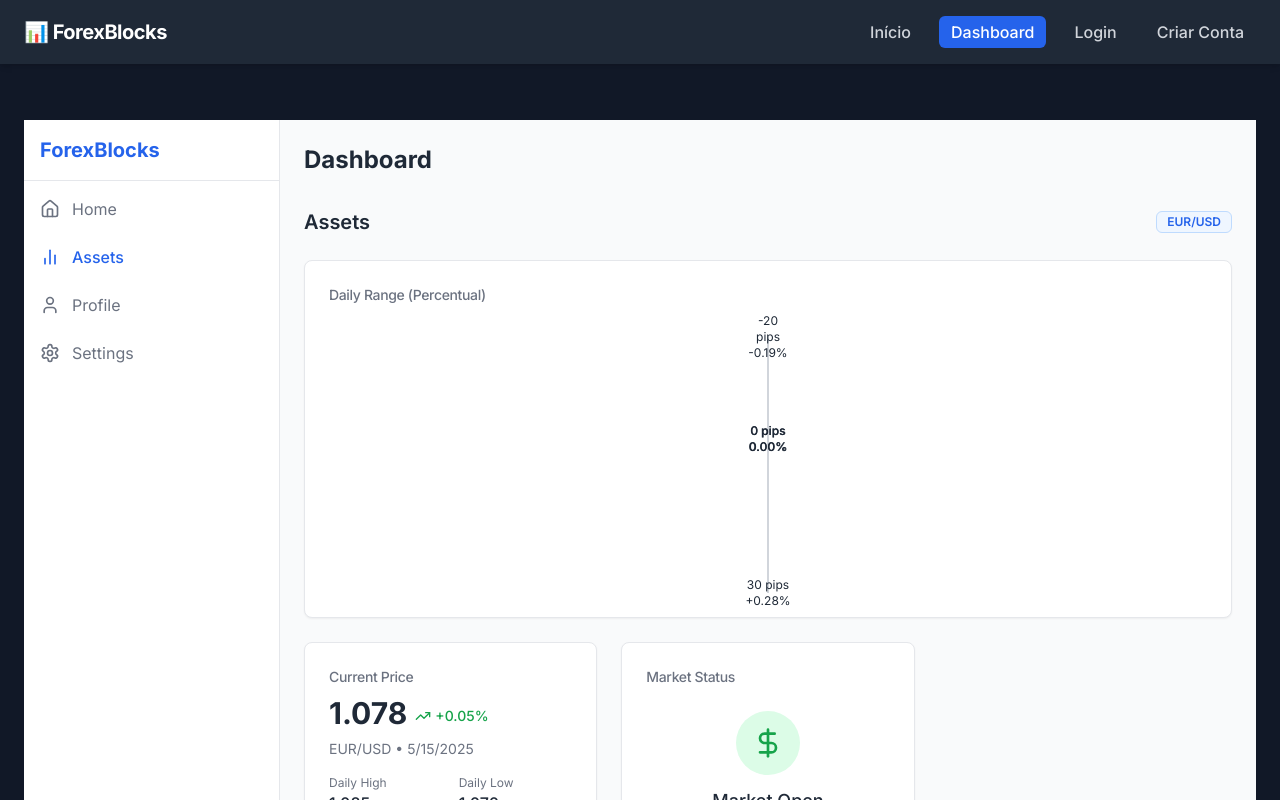
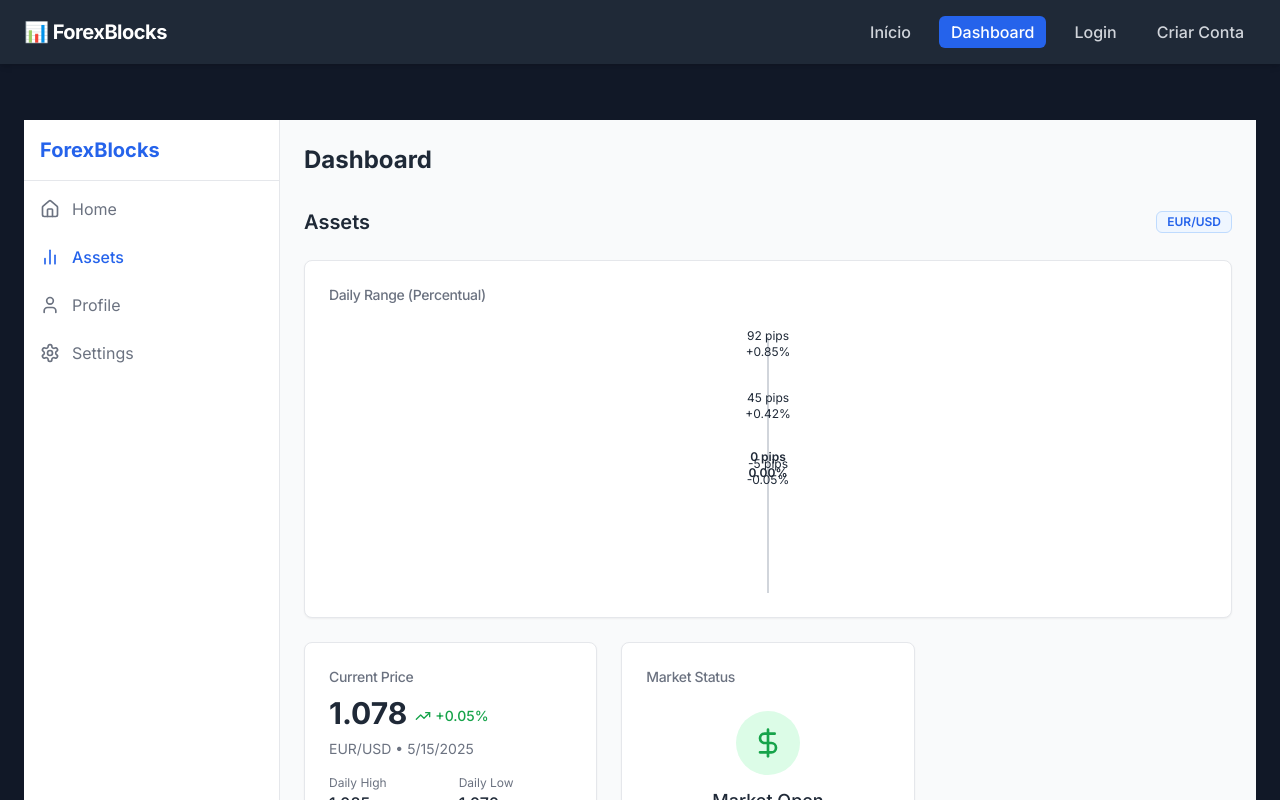
Before and after one commit to TulioBuarque/meusite-nextjs, a Next.js app: page /dashboard in a window 1280 px wide. Shown: the top 800 px of the page. Built offline with nearby package versions, Linux system fonts and the light colour scheme.

Commit message:
Update ProfessionalDailyRange.tsx

```diff
--- a/src/components/kpis/ProfessionalDailyRange.tsx
+++ b/src/components/kpis/ProfessionalDailyRange.tsx
@@ -19,24 +19,13 @@ export function ProfessionalDailyRange({ asset, className = '' }: ProfessionalDa
 
   useEffect(() => {
     const open = 1.0800;
-    let tick = 0;
-
-    const interval = setInterval(() => {
-      const randomFluctuation = Math.sin(tick / 10) * 0.005;
-      const basePrice = open + randomFluctuation;
-
-      const simulatedData: DailyRangeData = {
-        open,
-        min: basePrice - 0.002,
-        max: basePrice + 0.003,
-        current: basePrice,
-      };
-
-      setData(simulatedData);
-      tick++;
-    }, 5000);
-
-    return () => clearInterval(interval);
+    const simulatedData: DailyRangeData = {
+      open,
+      min: 1.0795,
+      max: 1.0892,
+      current: 1.0845,
+    };
+    setData(simulatedData);
   }, [asset]);
 
   if (!data) {
@@ -58,14 +47,14 @@ export function ProfessionalDailyRange({ asset, className = '' }: ProfessionalDa
 
   const positionPercent = (value: number) => {
     if (max === min) return 50;
-    const relative = (value - min) / (max - min);
-    return relative * 100;
+    const relative = (value - open) / (max - min);
+    return 50 - (relative * 50); // Corrigido: positivos sobem, negativos descem
   };
 
   return (
     <div className={`flex flex-col items-center ${className}`}>
       <div className="relative h-64 w-12 flex flex-col items-center justify-between">
-        {/* Linha Vertical */}
+        {/* Linha vertical */}
         <div className="absolute top-0 bottom-0 left-1/2 w-0.5 bg-gray-300 transform -translate-x-1/2"></div>
 
         {/* Max */}
```
